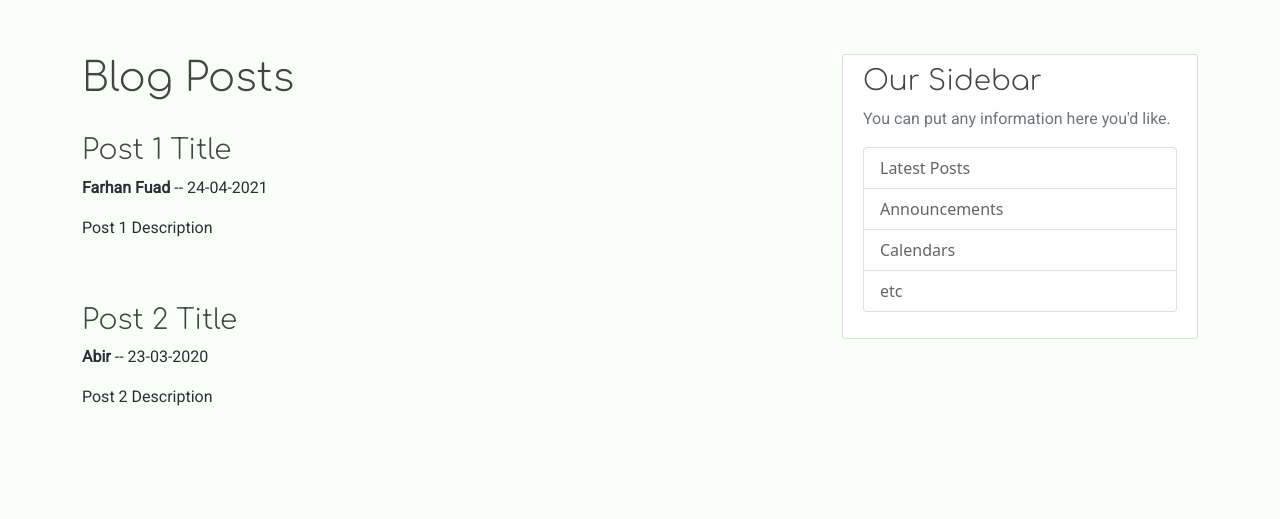
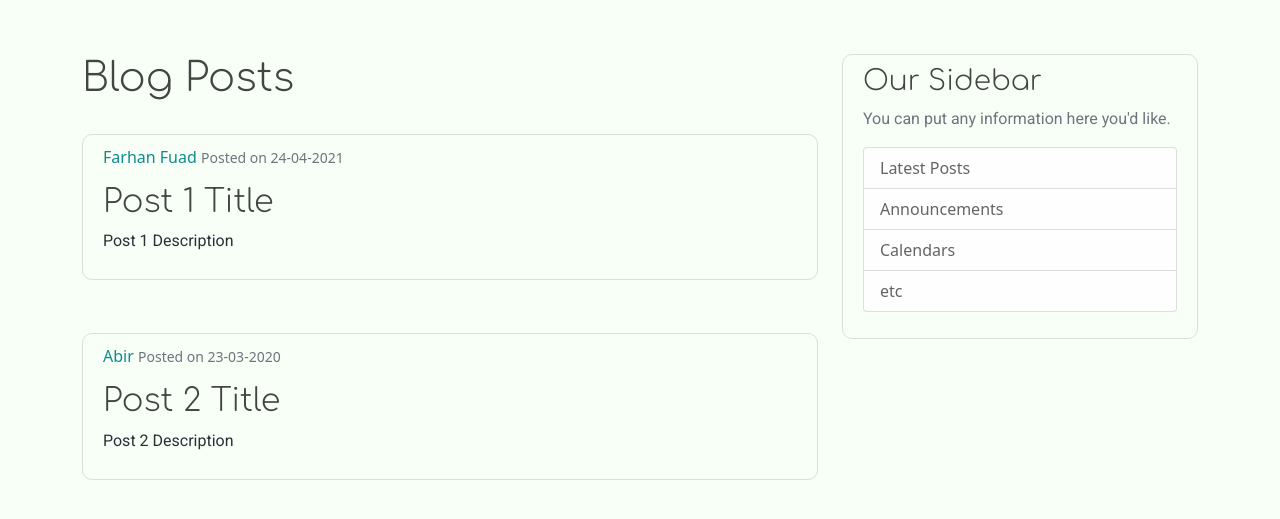
Before and after one commit to farhanfuadabir/tothastu, a Django app: page / in a window 1280 px wide. Shown: the part 74-593 px from the top of the page. Run offline with Django 3.2, Linux system fonts and the light colour scheme.

Commit message:
Add article styles

```diff
--- a/tothastu_project/blog/static/blog/style.css
+++ b/tothastu_project/blog/static/blog/style.css
@@ -16,6 +16,15 @@ p {
 
 ul {
   margin: 0;
+}
+
+a {
+  color: #0F8B8D;
+  text-decoration: none;
+}
+
+a:hover {
+  color: #EC9A29;
 }
 
 .bg-steel {
@@ -47,11 +56,11 @@ ul {
 }
 
 .content-section {
-  background: #ffffff;
+  background: #F7FFF7;
   padding: 10px 20px;
   border: 1px solid #dddddd;
-  border-radius: 3px;
-  margin-bottom: 20px;
+  border-radius: 10px;
+  margin-bottom: 5px;
 }
 
 .article-title {
@@ -59,7 +68,7 @@ ul {
 }
 
 a.article-title:hover {
-  color: #428bca;
+  color: #EC9A29;
   text-decoration: none;
 }
 
@@ -74,13 +83,14 @@ a.article-title:hover {
 }
 
 .article-metadata {
-  padding-bottom: 1px;
+  padding-bottom: 10px;
   margin-bottom: 4px;
   border-bottom: 1px solid #e3e3e3
+  text-decoration: none;
 }
 
 .article-metadata a:hover {
-  color: #333;
+  color: #EC9A29;
   text-decoration: none;
 }
 
@@ -99,4 +109,5 @@ a.article-title:hover {
 
 .account-heading {
   font-size: 2.5rem;
+  font-style: normal;
 }
--- a/tothastu_project/blog/templates/blog/home.html
+++ b/tothastu_project/blog/templates/blog/home.html
@@ -3,9 +3,16 @@
     <h1>Blog Posts</h1>
     {% for post in posts %}
         <br>
-        <h3>{{post.title}}</h3>
-        <p><strong>{{post.author}}</strong> -- {{post.post_date}}</p>
-        <p>{{post.text}}</p>
+        <article class="media content-section">
+            <div class="media-body">
+                <div class="article-metadata">
+                    <a class="mr-2" href="#">{{ post.author }}</a>
+                    <small class="text-muted"> Posted on {{ post.post_date }}</small>
+                </div>
+                <h2><a class="article-title" href="#">{{ post.title }}</a></h2>
+                <p class="article-content">{{ post.text }}</p>
+            </div>
+        </article>
         <br>
     {% endfor %}
 {% endblock %}
```
